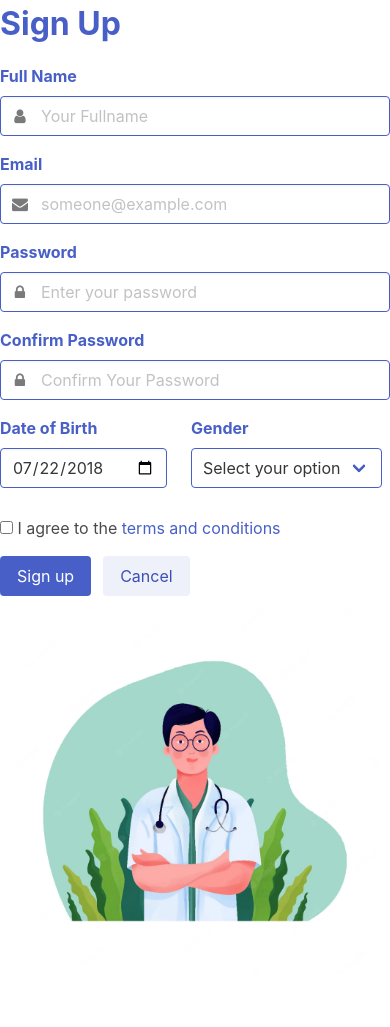
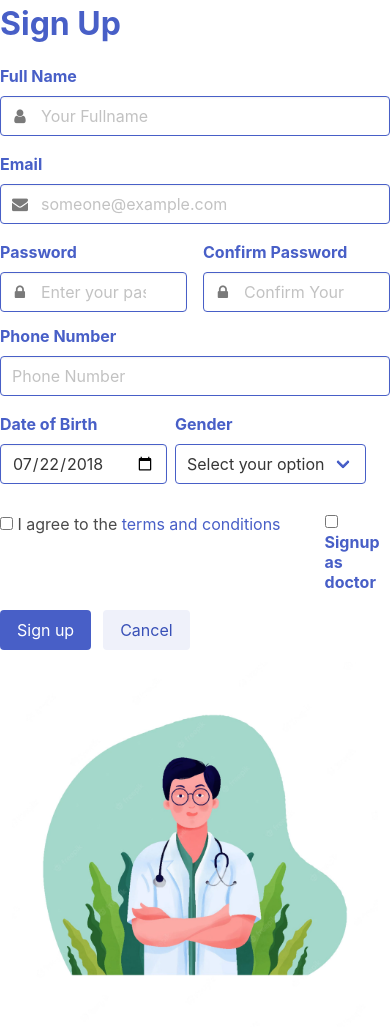
Before and after one commit to shreya2057/ace_project, a Flask app: page /auth/signup in a window 390 px wide. Shown: the part 52-1079 px from the top of the page. Before the commit the page ends 974 px from the top, so only its background shows below. Run offline with Flask 2, Linux system fonts and the light colour scheme.

Commit message:
Role assigned and phone number field added

```diff
--- a/website/auth.py
+++ b/website/auth.py
@@ -5,9 +5,8 @@ auth = Blueprint('auth', __name__)
 
 @auth.route('/login')
 def home():
-	date = datetime.now()
-	return render_template('login.html', date=date)
+	return render_template('login.html')
 
 @auth.route('/signup')
 def signup():
-	return render_template('signup.html')
+	return render_template('signup.html', role="Patient", checked = "true")
--- a/website/static/index.js
+++ b/website/static/index.js
@@ -6,3 +6,13 @@ $(document).ready(function () {
 		$(".navbar-menu").toggleClass("is-active");
 	});
 });
+
+function changeValue(){
+	if (document.getElementById('role').checked)
+  {
+      document.getElementById('roleValue').value = "Doctor";
+  }
+  else{
+	document.getElementById('roleValue').value = "Patient";
+  }
+}
--- a/website/templates/signup.html
+++ b/website/templates/signup.html
@@ -23,8 +23,9 @@
             </span>
         </div>
         </div>
+        <div class="field is-grouped mt-4 mb-0">
 
-        <div class="field mt-4">
+            <div class="field pr-2">
                 <label class="label has-text-link">Password</label>
                 <div class="control has-icons-left has-icons-right">
                     <input name="password1" class="input is-link" type="password" placeholder="Enter your password">
@@ -34,7 +35,7 @@
                 </div>
             </div>
 
-        <div class="field mt-4">
+            <div class="field pl-2">
                 <label class="label has-text-link">Confirm Password</label>
                 <div class="control has-icons-left has-icons-right">
                     <input name="password2" class="input is-link" type="password" placeholder="Confirm Your Password">
@@ -43,15 +44,23 @@
                     </span>
                 </div>
             </div>
-
+        </div>
+        <div class="field">
+            <label class="label has-text-link">Phone Number</label>
+            <div class="control">
+                <input name="phone" class="input is-link"  type="tel" placeholder="Phone Number">
+            </div>
+        </div>
         <div class="field is-grouped mt-4">
-            <div class="field pr-3">
+            <div class="field pr-1">
                 <label class="label has-text-link">Date of Birth</label>
                 <div class="control">
                     <input name="dob" class="input is-link"  type="date" value="2018-07-22">
                 </div>
             </div>
-            <div class="field pl-3">
+
+            <input type="text" value="{{role}}" id="roleValue" disabled hidden>
+            <div class="field pl-1">
                 <label class="label has-text-link">Gender</label>
                 <div class="control">
                 <div class="select">
@@ -61,16 +70,22 @@
                         <option value="Female">Female</option>
                     </select>
                 </div>
+
                 </div>
             </div>
         </div>
 
-
-        <div class="field mt-4">
-        <div class="control">
+        <div class="field mt-4 is-grouped">
+        <div class="control pr-4">
             <label class="checkbox">
             <input type="checkbox">
             I agree to the <a href="#">terms and conditions</a>
+            </label>
+        </div>
+        <div class="pl-4 ">
+            <label class="checkbox">
+            <input type="checkbox" id="role" value="{{checked}}" onchange="changeValue();">
+                <strong class="has-text-link">Signup as doctor</strong>
             </label>
         </div>
         </div>
@@ -82,6 +97,7 @@
         <div class="control">
             <button class="button is-link is-light">Cancel</button>
         </div>
+
         </div>
     </form>
     <div class="column">
```
Lines whose indentation alone changed are shown as unchanged.
